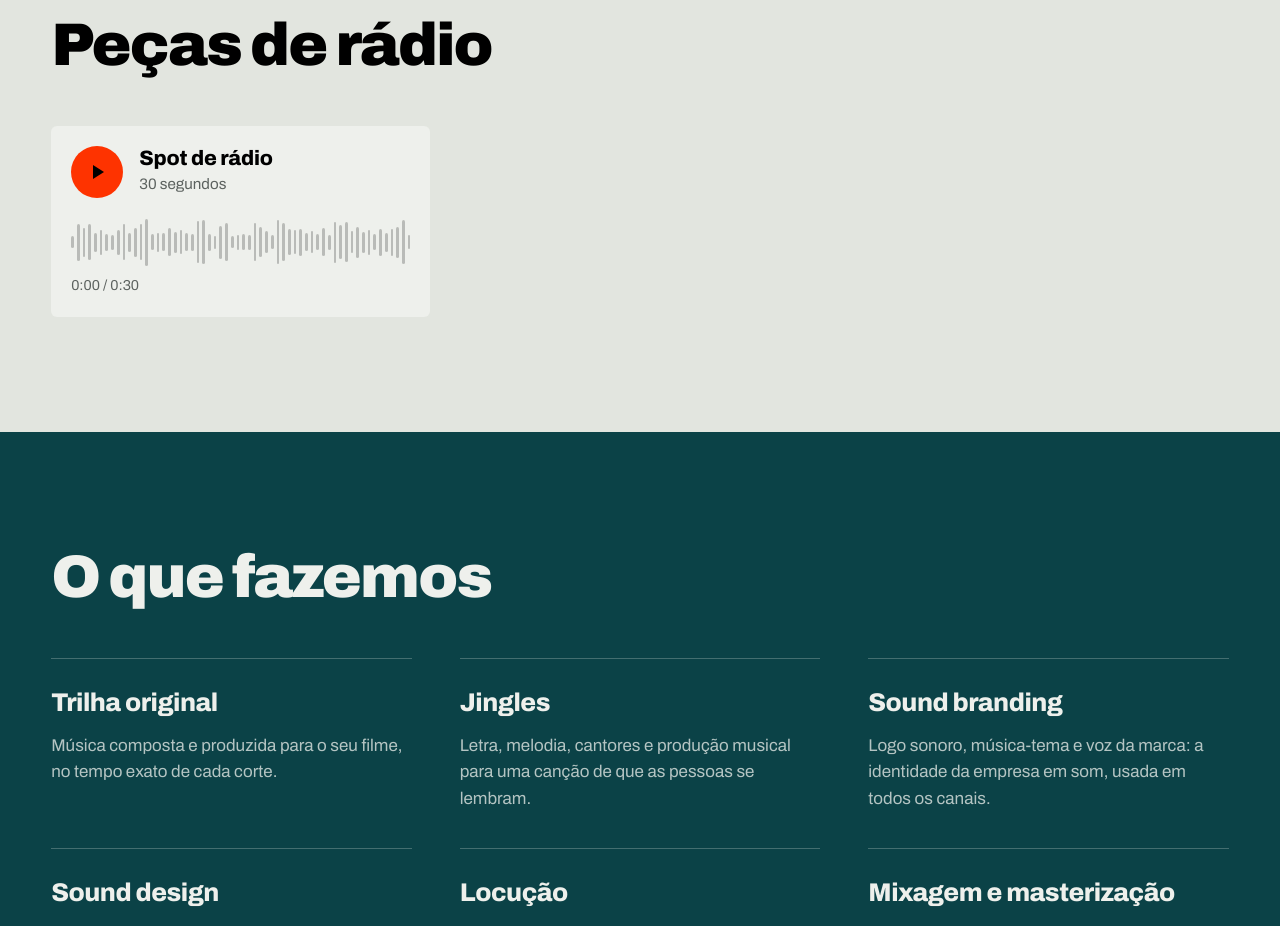
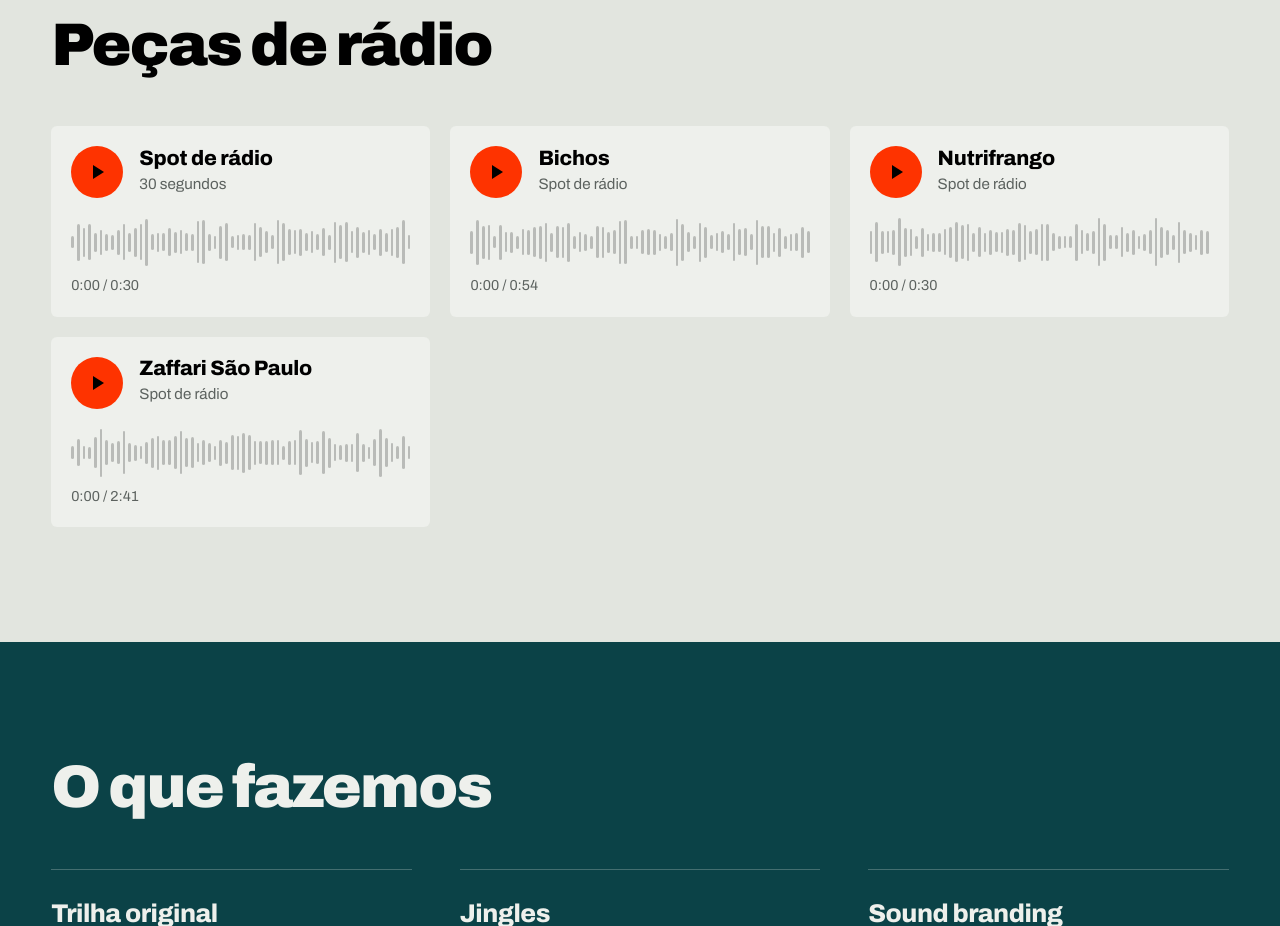
Before and after one commit to vicaxd/bliss-music-site, a plain HTML site: page index.html in a window 1280 px wide. Shown: the part 3340-4266 px from the top of the page. Drawn offline with Linux system fonts and the light colour scheme.

Commit message:
Adiciona peças de rádio Bichos, Nutrifrango e Zaffari São Paulo
Co-Authored-By: Claude Opus 5.5 <noreply@anthropic.com>

```diff
--- a/index.html
+++ b/index.html
@@ -180,6 +180,51 @@
           <p class="audio-tempo"><span class="audio-atual">0:00</span> / <span class="audio-total">0:30</span></p>
           <audio src="audio/peca-radio-1.mp3" preload="metadata"></audio>
         </li>
+        <li class="audio">
+          <div class="audio-topo">
+            <button class="audio-play" type="button" aria-label="Ouvir Bichos"></button>
+            <div>
+              <h3>Bichos</h3>
+              <p class="ficha">Spot de rádio</p>
+            </div>
+          </div>
+          <div class="audio-trilha">
+            <div class="audio-onda" aria-hidden="true"></div>
+            <input class="audio-busca" type="range" min="0" max="100" step="0.1" value="0" aria-label="Posição do áudio">
+          </div>
+          <p class="audio-tempo"><span class="audio-atual">0:00</span> / <span class="audio-total">0:54</span></p>
+          <audio src="audio/bichos.mp3" preload="metadata"></audio>
+        </li>
+        <li class="audio">
+          <div class="audio-topo">
+            <button class="audio-play" type="button" aria-label="Ouvir Nutrifrango"></button>
+            <div>
+              <h3>Nutrifrango</h3>
+              <p class="ficha">Spot de rádio</p>
+            </div>
+          </div>
+          <div class="audio-trilha">
+            <div class="audio-onda" aria-hidden="true"></div>
+            <input class="audio-busca" type="range" min="0" max="100" step="0.1" value="0" aria-label="Posição do áudio">
+          </div>
+          <p class="audio-tempo"><span class="audio-atual">0:00</span> / <span class="audio-total">0:30</span></p>
+          <audio src="audio/nutrifrango.mp3" preload="metadata"></audio>
+        </li>
+        <li class="audio">
+          <div class="audio-topo">
+            <button class="audio-play" type="button" aria-label="Ouvir Zaffari São Paulo"></button>
+            <div>
+              <h3>Zaffari São Paulo</h3>
+              <p class="ficha">Spot de rádio</p>
+            </div>
+          </div>
+          <div class="audio-trilha">
+            <div class="audio-onda" aria-hidden="true"></div>
+            <input class="audio-busca" type="range" min="0" max="100" step="0.1" value="0" aria-label="Posição do áudio">
+          </div>
+          <p class="audio-tempo"><span class="audio-atual">0:00</span> / <span class="audio-total">2:41</span></p>
+          <audio src="audio/zaffari-sao-paulo.mp3" preload="metadata"></audio>
+        </li>
       </ul>
     </section>
 
```
Also changed, not shown: 3 other files.
